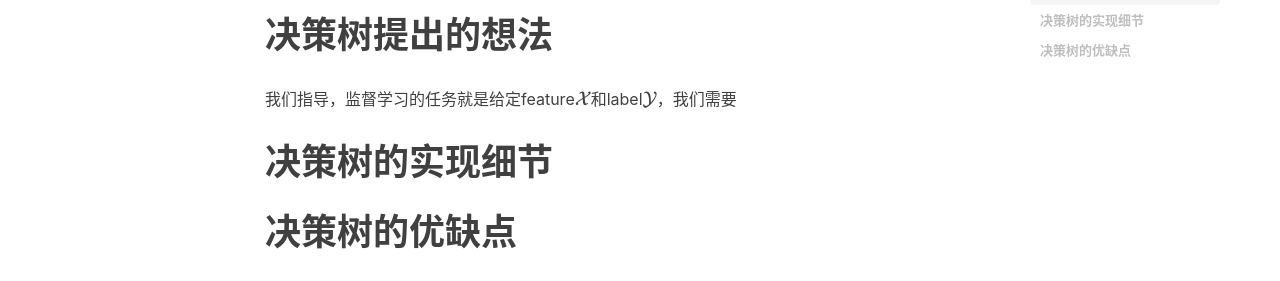
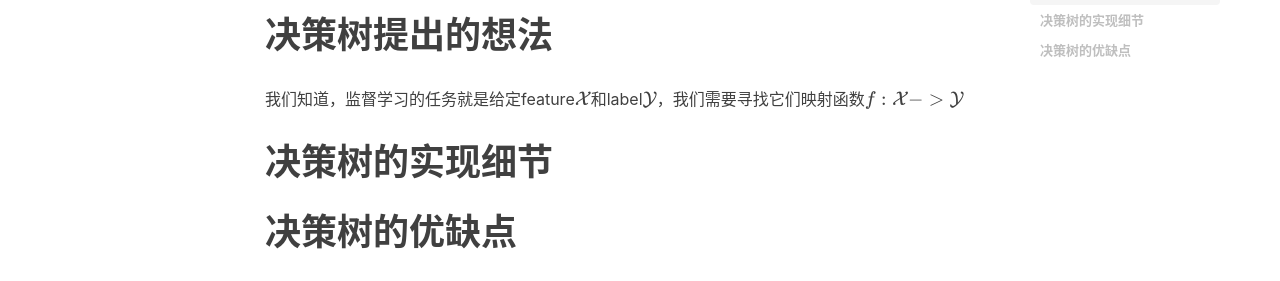
Before and after one commit to BishengSJTU/BishengSJTU.github.io, a Jekyll site: the page built from _posts/2018-12-08-决策树总结.md, in a window 1280 px wide. Shown: the part 648-929 px from the top of the page. Built offline with Jekyll 4.4.1, drawn with Linux system fonts in a browser that asks for light colours; nearby versions of some CDN libraries; formulas are drawn with MathJax 3; comment, search, counter and statistics services are not loaded.

Commit message:
2018-12-07

```diff
--- a/_posts/2018-12-08-决策树总结.md
+++ b/_posts/2018-12-08-决策树总结.md
@@ -17,7 +17,7 @@ tags:
 >
 
 # 决策树提出的想法
-我们指导，监督学习的任务就是给定feature${\cal{X}}$和label${\cal{Y}}$，我们需要
+我们知道，监督学习的任务就是给定feature${\cal{X}}$和label${\cal{Y}}$，我们需要寻找它们映射函数${\cal{f:X->Y}}$
 
 
 # 决策树的实现细节
```
